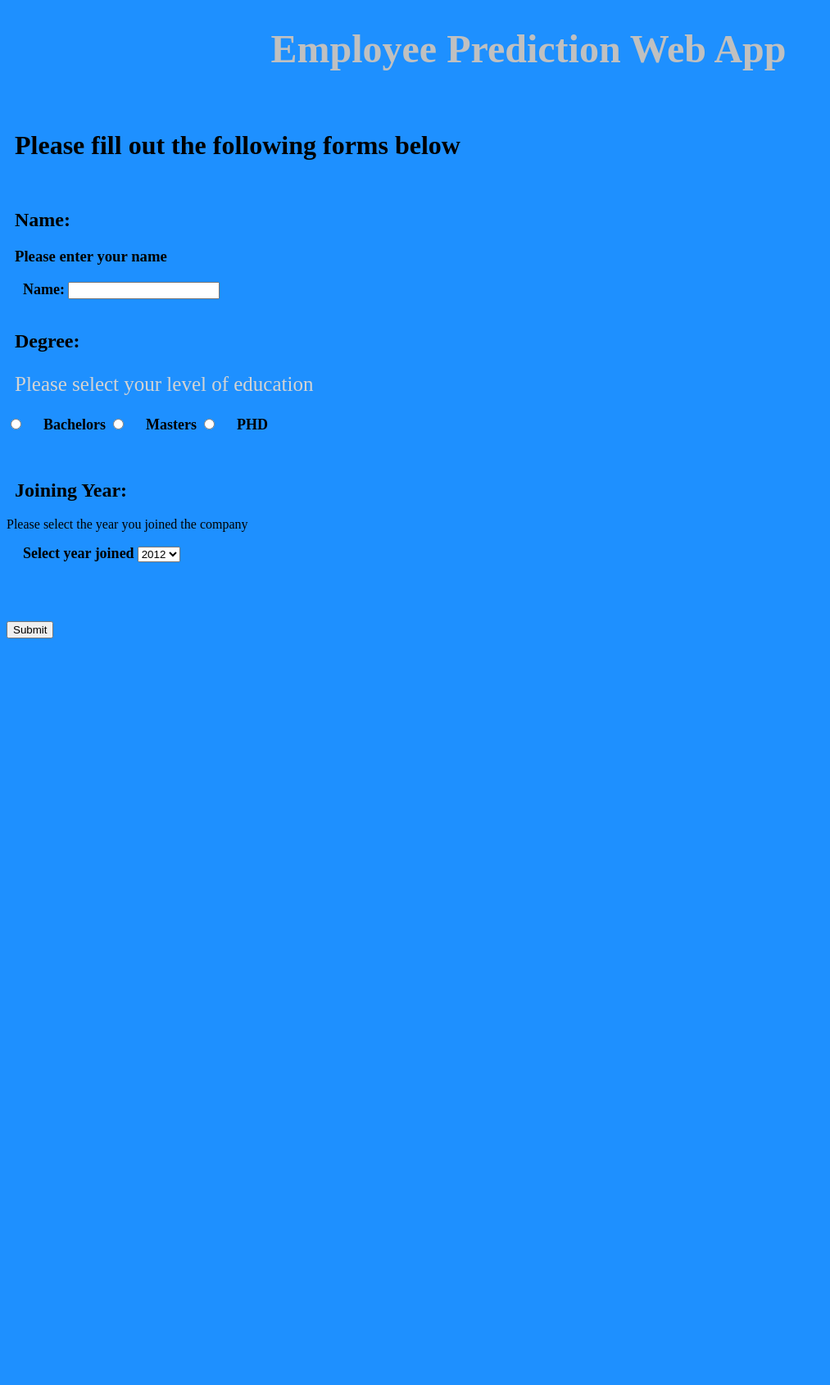
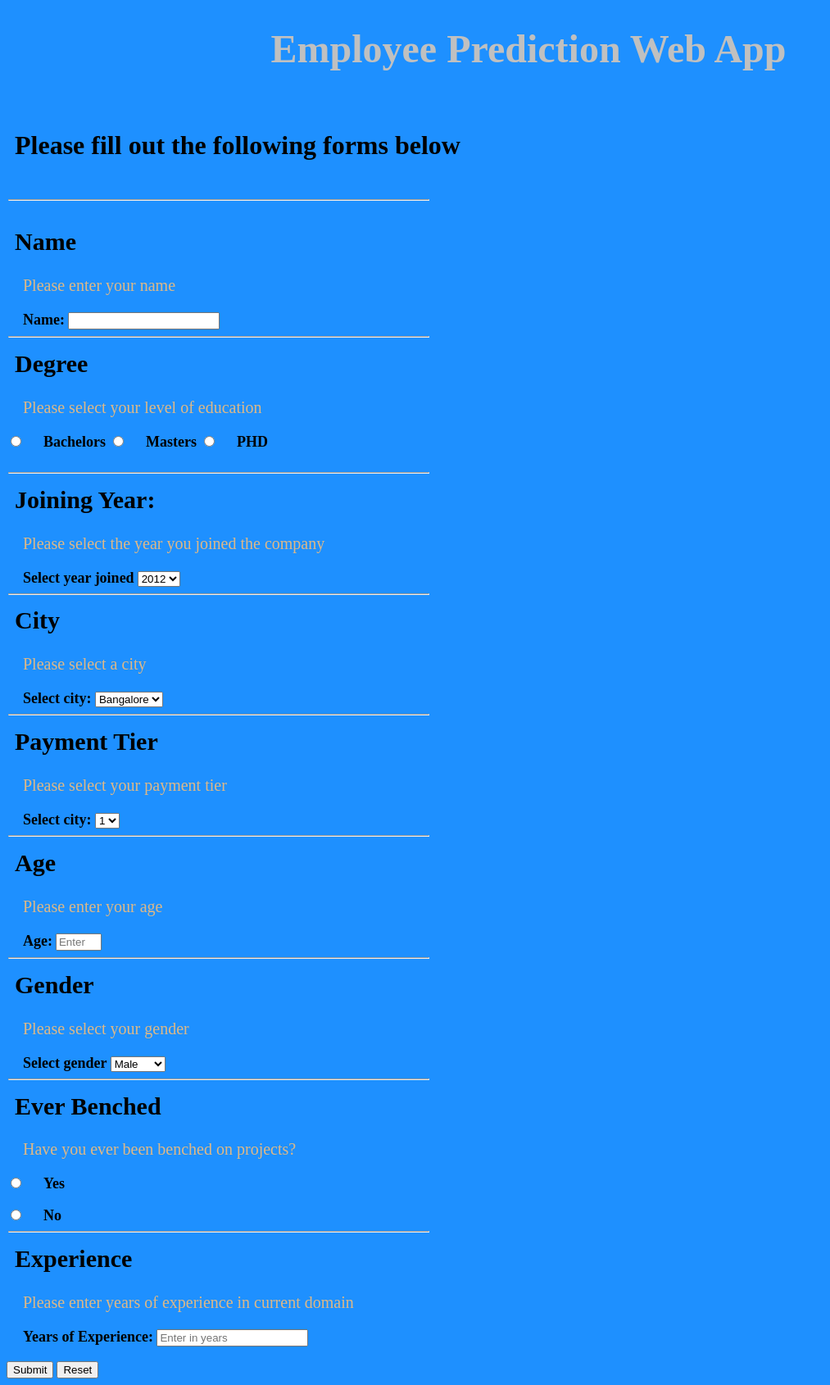
Before and after one commit to MarsTheProgrammer/Employee-Duration-Prediction, a Flask app: page / in a window 1280 px wide. Shown: the whole page at 82% size, without its empty margins (0-1013 px from the left). Before the commit the page ends 779 px from the top, so only its background shows below. Run offline with Flask 2, Linux system fonts and the light colour scheme.

Commit message:
updated all values to match those that will be added into the jupyter array

```diff
--- a/main.py
+++ b/main.py
@@ -1,11 +1,38 @@
-from flask import Flask, render_template
+from flask import Flask, render_template, request
 
 app = Flask(__name__)
 
+# education, joiningYear, city, paymentTier, age, gender,
+#   everBenched, experienceInCurrentDomain -> leaveornot
 
-@app.route('/')
+@app.route('/', methods=["GET", "POST"])
 def index():
     return render_template("profile.html")
 
+@app.route('/inputdata', methods=["GET", "POST"])
+def gfg():
+    if request.method == "POST":
+        first_name = request.form.get('fname')
+        degree = request.form.get('degree')
+        year_joined = request.form.get('year')
+        city = request.form.get('city')
+        salary = request.form.get('salary')
+        age = request.form.get('age')
+        gender = request.form.get('gender')
+        benched = request.form.get('benched')
+        experience = request.form.get('exp')
+
+        return "Name: " + first_name + \
+               " Degree: " + degree + \
+               " Joined: " + year_joined + \
+               " City: " + city + \
+               " Salary: " + salary + \
+               " Age: " + age + \
+               " Gender: " + gender + \
+               " Benched: " + benched + \
+               " Experience: " + experience
+
+        return render_template("input.html")
+
 if __name__ == "__main__":
     app.run(debug=True)
--- a/static/style.css
+++ b/static/style.css
@@ -19,11 +19,19 @@ h1 {
 h2 {
     padding-left: 10px;
     color: black;
+    font-size: 30px;
+    font-weight: bold;
 }
 
 h3 {
     padding-left: 10px;
     color: black;
+}
+
+hr {
+    width: 40%;
+    position: absolute;
+    left: 10px;
 }
 
 /* Employee Prediction Web App*/
@@ -32,6 +40,12 @@ label {
     font-weight: bold;
     font-size: 18px;
     padding-left: 20px;
+}
+
+p {
+    padding-left: 20px;
+    font-size: 20px;
+    color: burlywood;
 }
 
 /* Please select your level of education*/
@@ -44,3 +58,7 @@ label {
 #degreeheading {
     color: black;
 }
+
+#everBenched {
+    padding-left: 10px;
+}
--- a/templates/profile.html
+++ b/templates/profile.html
@@ -8,38 +8,38 @@
 <br>
 
 <h1>Please fill out the following forms below</h1><br>
+<hr>
+<br>
 
-<h2 id="name">Name:</h2>
-<h3>Please enter your name</h3>
+<form id="page" action="{{ url_for('gfg')}}" method="POST">
 
-<form>
-    <label for="name">Name: </label>
-    <input type="text" id="fname" name="fname">
-</form><br>
+<!--Name --->
+<h2>Name</h2>
+<p>Please enter your name</p>
+    <label>Name: </label>
+    <input type="text" id="fname" name="fname" required>
 
-<h2 id="degreeheading">Degree:</h2>
+<br>
+<hr>
 
-<p id="degree">Please select your level of education</p>
-<form>
-    <input type="radio" id="bachelor" name="degree" value="Bachelor">
+<!--Degree--->
+<h2>Degree</h2>
+<p>Please select your level of education</p>
+    <input type="radio" id="bachelor" name="degree" value="0" required>
     <label for="bachelor">Bachelors</label>
-    <input type="radio" id="master" name="degree" value="Master">
+    <input type="radio" id="master" name="degree" value="1" required>
     <label for="bachelor">Masters</label>
-    <input type="radio" id="phd" name="degree" value="PHD">
+    <input type="radio" id="phd" name="degree" value="2" required>
     <label for="bachelor">PHD</label>
-</form>
+
 <br><br>
+<hr>
 
-<h2 id="joiningyear">Joining Year:</h2>
-
+<!--Joining Year --->
+<h2>Joining Year:</h2>
 <p>Please select the year you joined the company</p>
-
-<!-- action="/action_page.php"--->
-<!-- input type="submit" value="Submit"--->
-
-<form>
-  <label for="joiningyear">Select year joined</label>
-  <select name="year" id="year">
+  <label>Select year joined</label>
+  <select name="year" required>
     <option value="2012">2012</option>
     <option value="2013">2013</option>
     <option value="2014">2014</option>
@@ -47,14 +47,82 @@
     <option value="2016">2016</option>
     <option value="2017">2017</option>
   </select>
-</form>
+
+<br>
+<hr>
+
+<!--City --->
+<h2>City</h2>
+<p>Please select a city</p>
+    <label>Select city: </label>
+  <select name="city" required>
+    <option value="0">Bangalore</option>
+    <option value="1">Pune</option>
+    <option value="2">New Delhi</option>
+  </select>
+
+<br>
+<hr>
+
+<!--Salary --->
+<h2>Payment Tier</h2>
+<p>Please select your payment tier</p>
+    <label>Select city: </label>
+  <select name="salary">
+    <option value="1">1</option>
+    <option value="2">2</option>
+    <option value="3">3</option>
+  </select>
+
+<br>
+<hr>
+
+<!--Age --->
+<h2>Age</h2>
+<p>Please enter your age</p>
+    <label>Age:</label>
+    <input type="number" id="age" name="age" min="1" max="99" required placeholder="Enter age">
+<br>
+<hr>
+
+<!--Gender --->
+<h2>Gender</h2>
+<p>Please select your gender</p>
+    <label>Select gender </label>
+  <select name="gender">
+    <option value="1">Male</option>
+    <option value="0">Female</option>
+  </select>
+
+<br>
+<hr>
+
+<!--Ever Benched --->
+<h2>Ever Benched</h2>
+<p>Have you ever been benched on projects?</p>
+    <input type="radio" id="yes" name="benched" value="1" required>
+    <label for="yes">Yes</label>
+    <br>
+    <br>
+    <input type="radio" id="no" name="benched" value="0">
+    <label for="no">No</label>
+
+<br>
+<hr>
+
+<!-- Experience --->
+<h2>Experience</h2>
+<p>Please enter years of experience in current domain</p>
+    <label for="exp">Years of Experience:  </label>
+    <input type="number" id="exp" name="exp" required placeholder="Enter in years">
+
 <br><br>
 
+    <button type="submit">Submit</button>
+    <button type="reset">Reset</button>
+</form>
 
-<br><br>
-<form action="/action">
- <input type="submit" value="Submit">
-</form>
+
 
 </body>
 </html>
```
Also changed, not shown: templates/input.html (added, +9 -0 lines).
